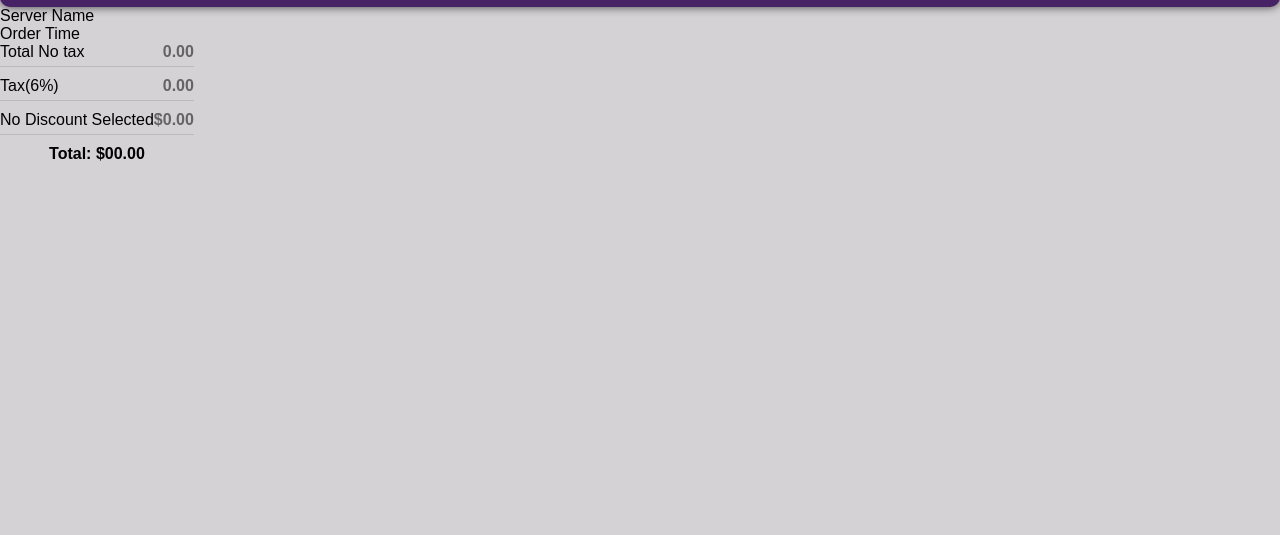
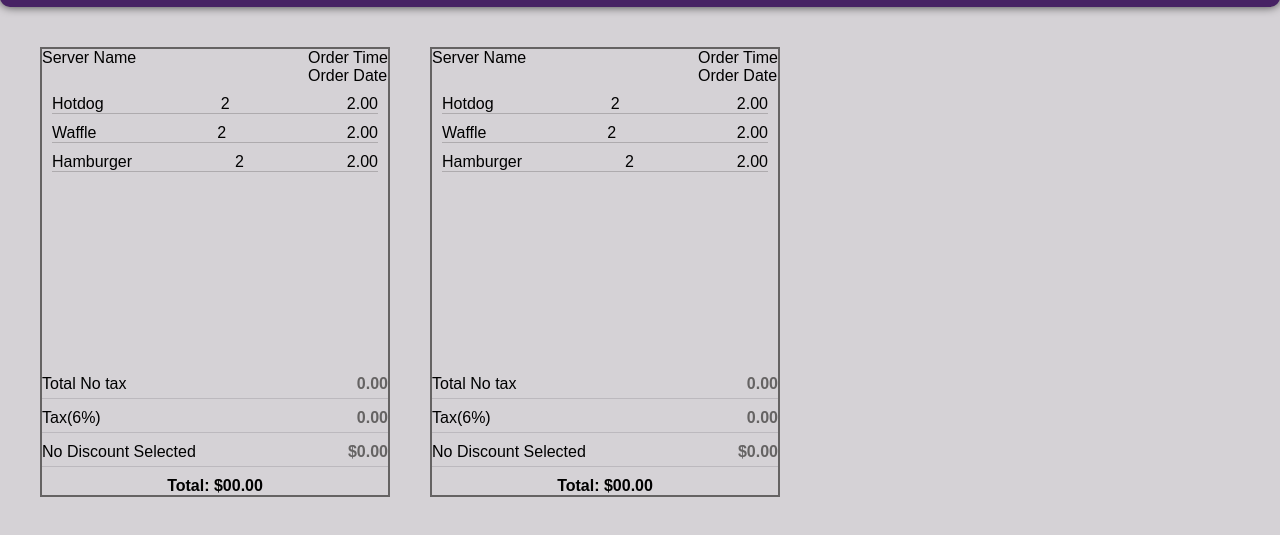
Before and after one commit to smb78998/server-website, a plain HTML site: page allOrders.html in a window 1280 px wide. Shown: the part 49-584 px from the top of the page. Drawn offline with Linux system fonts and the light colour scheme; files whose address does not match are found by name.

Commit message:
place order works

```diff
--- a/allOrders.html
+++ b/allOrders.html
@@ -16,14 +16,38 @@
     </div>
   </header>
 
-  <section>
-    <div class="orders">
-      <div class="order-header">
-        <p>Server Name</p>
-        <p>Order Time</p>
-      </div>
+  <section class="js-allOrders">
+    <div class="order">
+      <div class="oder-top">
 
-      <div class="orders-items">
+        <div class="orders-header">
+          <p>Server Name</p>
+          <div class="timestamp">
+            <p>Order Time</p>
+            <p>Order Date</p>
+          </div>
+        </div>
+
+        <div class="js-generate-items">
+          <div class="orders-top-items">
+            <p>Hotdog</p>
+            <p>2</p>
+            <p>2.00</p>
+          </div>
+
+          <div class="orders-top-items">
+            <p>Waffle</p>
+            <p>2</p>
+            <p>2.00</p>
+          </div>
+
+          <div class="orders-top-items">
+            <p>Hamburger</p>
+            <p>2</p>
+            <p>2.00</p>
+          </div>
+        </div>
+
 
       </div>
 
@@ -54,13 +78,85 @@
           <div class="order-sum-total js-total">
             <p><b>Total: $00.00</b></p>
           </div>
+
         </div>
       </div>
+      </div>
+
+    </div>
+
+    <div class="order">
+      <div class="oder-top">
+
+        <div class="orders-header">
+          <p>Server Name</p>
+          <div class="timestamp">
+            <p>Order Time</p>
+            <p>Order Date</p>
+          </div>
+        </div>
+
+        <div class="orders-top-items">
+          <p>Hotdog</p>
+          <p>2</p>
+          <p>2.00</p>
+        </div>
+
+        <div class="orders-top-items">
+          <p>Waffle</p>
+          <p>2</p>
+          <p>2.00</p>
+        </div>
+
+        <div class="orders-top-items">
+          <p>Hamburger</p>
+          <p>2</p>
+          <p>2.00</p>
+        </div>
+
+      </div>
+
+      <div>
+        <div class="js-order-sum-bot">
+          <div class="order-sum-info-row">
+            <div class="order-item">
+              <p class="item-name">Total No tax</p>
+            </div>
+            <p class="item-price">0.00</p>
+          </div>
+
+        <div class="js-order-sum-bot">
+          <div class="order-sum-info-row">
+            <div class="order-item">
+              <p class="item-name">Tax(6%)</p>
+            </div>
+            <p class="item-price">0.00</p>
+          </div>
+
+          <div class="order-sum-info-row js-discount">
+            <div class="order-item">
+              <p class="item-name">No Discount Selected</p>
+            </div>
+            <p class="item-price">$0.00</p>
+          </div>
+
+          <div class="order-sum-total js-total">
+            <p><b>Total: $00.00</b></p>
+          </div>
+
+        </div>
+      </div>
+      </div>
+
     </div>
 
 
 
-  </section>
+
+
+
+    </section>
+
 
   <script type="module" src="place-meal.js"></script>
   <script>
--- /dev/null
+++ b/data/orders.js
@@ -0,0 +1 @@
+let orders = JSON.parse(localStorage.getItem('orders')) || [];
--- a/scripts/place-meal.js
+++ b/scripts/place-meal.js
@@ -8,6 +8,7 @@ let discountSelected = null;
 let cartBottomHTML ='';
 let serverName = 'Bob William';
 let orders = JSON.parse(localStorage.getItem('orders')) || [];
+let atleastOneItem = 0;
 
 
 function format(number){
@@ -135,7 +136,11 @@ function updateCartDisplay() {
   });
 
    // Place order button
+
     document.querySelector('.js-place-order').addEventListener('click', () => {
+      if(cart.length ===0){
+        alert('Please select alteast ONE item!');
+      }else{
         function doSomethingFirst() {
           return new Promise((resolve, reject) => {
             console.log(cart);
@@ -153,6 +158,7 @@ function updateCartDisplay() {
                 total: format(total),
                 serverName: serverName,
                 time: new Date().toLocaleTimeString(),
+                date: new Date().toLocaleDateString(),
               };
 
               orders.push(orderObject);
@@ -164,6 +170,7 @@ function updateCartDisplay() {
                 total:  format(total),
                 serverName: serverName,
                 time: new Date().toLocaleTimeString(),
+                date: new Date().toLocaleDateString(),
               };
 
               orders.push(orderObject);
@@ -185,6 +192,8 @@ function updateCartDisplay() {
             discountSelected = null;
             updateCartDisplay();
           });
+      }
+
     });
 }
 
--- a/styles/place-meal.css
+++ b/styles/place-meal.css
@@ -206,3 +206,41 @@ background-color: var(--dark-purple);
 .order-sum-total button:hover {
   background-color: var(--dark-green);
 }
+
+/*ALL ORDERS---------------------------------*/
+section{
+  display: flex;
+  flex-wrap: wrap;
+
+
+  padding:20px;
+}
+
+.order{
+  width:350px;
+  min-height: 450px;
+  max-height: 450px;
+  margin:20px;
+
+  border: 2px #656363 solid;
+
+  display:flex;
+  flex-direction: column;
+  justify-content: space-between;
+
+}
+
+.orders-header{
+display: flex;
+justify-content: space-between;
+
+margin-bottom: 10px;
+}
+
+.orders-top-items{
+  display:flex;
+  justify-content: space-between;
+
+  margin:10px;
+  border-bottom: #65636359 1px solid;
+}
```
Also changed, not shown: scripts/allOrders.js (added, +75 -0 lines). Lines whose indentation alone changed are shown as unchanged.
